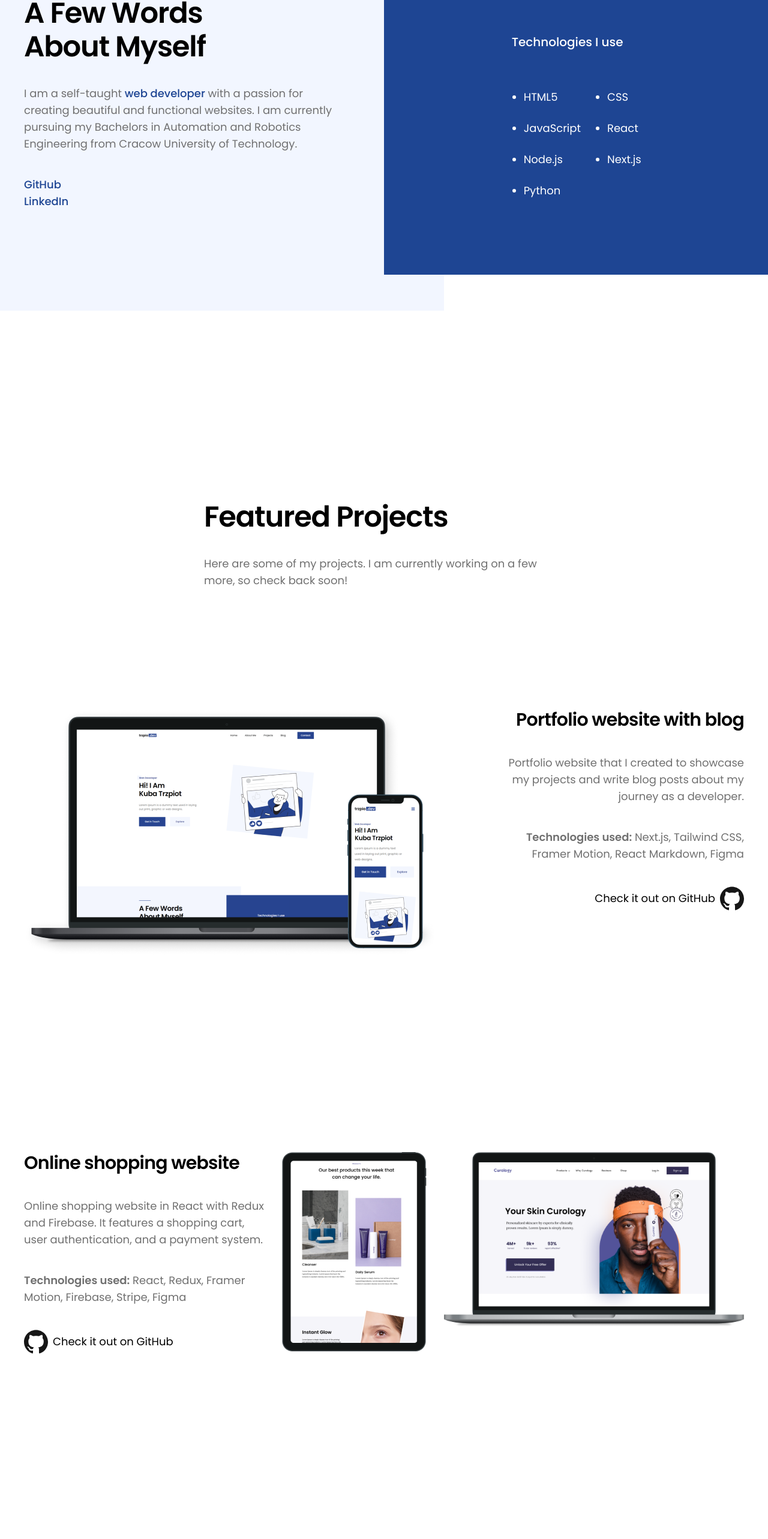
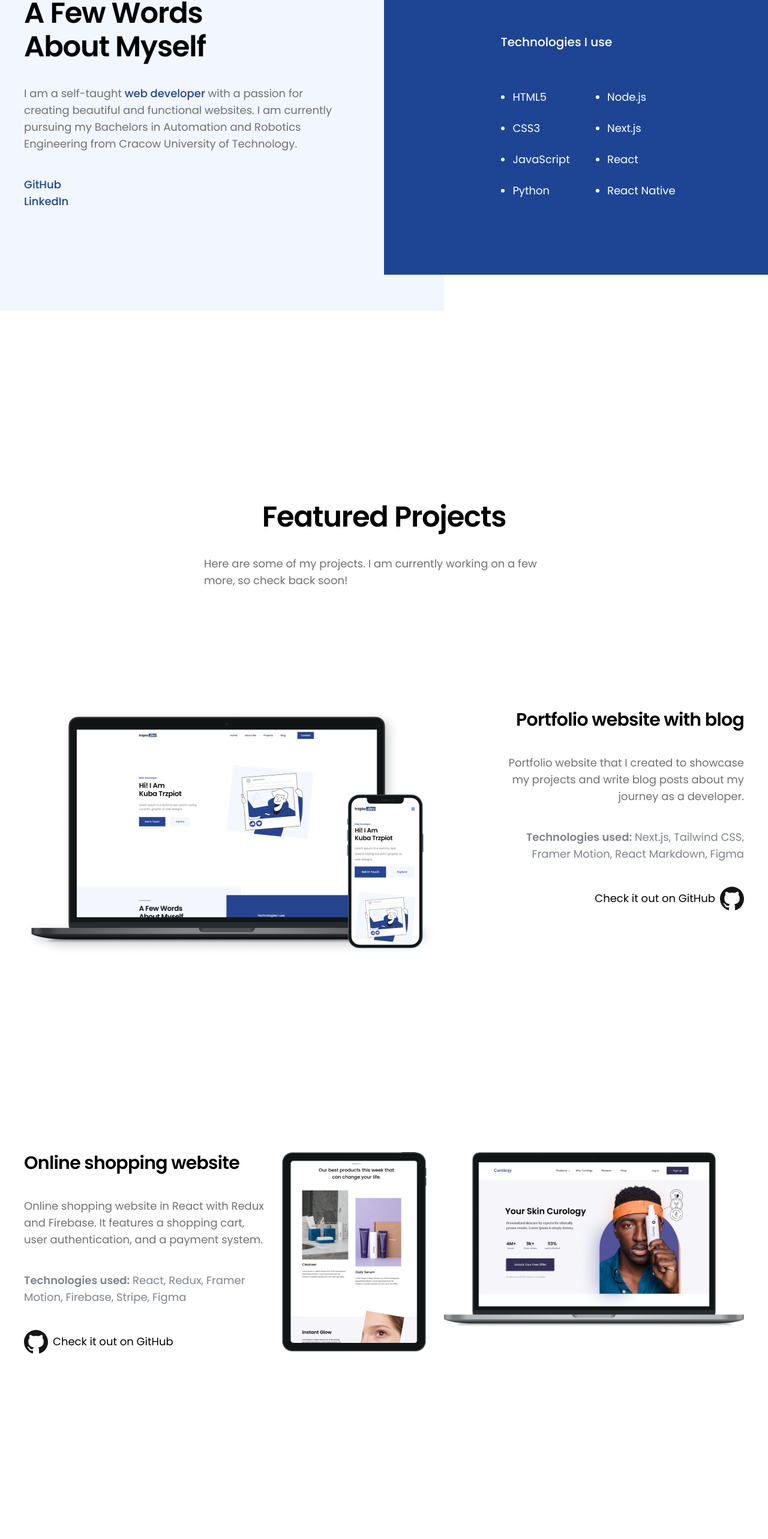
Before and after one commit to jakubtrzpiot/portfolio, a Next.js app: page / in a window 1280 px wide. Shown: the part 1206-3772 px from the top of the page at 60% size. Built offline with nearby package versions, Linux system fonts and the light colour scheme.

Commit message:
code cleanup

```diff
--- a/src/components/organisms/AboutSection.jsx
+++ b/src/components/organisms/AboutSection.jsx
@@ -1,13 +1,13 @@
 const AboutSection = () => {
   const techStack = [
     'HTML5',
-    'CSS',
+    'Node.js',
+    'CSS3',
+    'Next.js',
     'JavaScript',
     'React',
-    'Node.js',
-    'Next.js',
-
     'Python',
+    'React Native',
   ];
   return (
     <div id="about" className="section overflow-none">
--- a/src/components/organisms/ProjectsSection.jsx
+++ b/src/components/organisms/ProjectsSection.jsx
@@ -4,7 +4,7 @@ import Icon from '../atoms/Icon';
 const ProjectSection = () => {
   return (
     <div id="projects" className="section">
-      <div className="col-span-full lg:col-start-4 lg:col-span-6 mb-20 md:mb-40">
+      <div className="flex flex-col items-center col-span-full lg:col-start-4 lg:col-span-6 mb-20 md:mb-40">
         <h1 className="section__header">Featured Projects</h1>
         <p className="section__text">
           Here are some of my projects. I am currently working on a few more, so
@@ -17,7 +17,7 @@ const ProjectSection = () => {
           Portfolio website that I created to showcase my projects and write
           blog posts about my journey as a developer.
         </p>
-        <p className="section__text">
+        <p className="section__text section__tech">
           <span className="font-bold">Technologies used:</span> Next.js,
           Tailwind CSS, Framer Motion, React Markdown, Figma
         </p>
@@ -45,7 +45,7 @@ const ProjectSection = () => {
           Online shopping website in React with Redux and Firebase. It features
           a shopping cart, user authentication, and a payment system.
         </p>
-        <p className="section__text">
+        <p className="section__text section__tech">
           <span className="font-bold">Technologies used:</span> React, Redux,
           Framer Motion, Firebase, Stripe, Figma
         </p>
@@ -53,9 +53,9 @@ const ProjectSection = () => {
           href="https://github.com/jakubtrzpiot/react-curology-app"
           target="_blank"
           rel="noreferrer"
-          className="items-center md:text-lg gap-2 cursor-pointer"
+          className="items-center md:text-lg gap-2 cursor-pointer md:flex-row-reverse"
         >
-          <Icon name="github" /> Check it out on GitHub
+          Check it out on GitHub <Icon name="github" />
         </a>
       </div>
       <div className="row-start-5 col-span-full md:row-start-3 lg:col-start-8 lg:justify-self-end mb-20">
@@ -83,7 +83,7 @@ const ProjectSection = () => {
           to fetch weather data. It also uses Expo Location API to fetch users
           location.
         </p>
-        <p className="section__text">
+        <p className="section__text section__tech">
           <span className="font-bold">Technologies used:</span> React Native,
           Expo, Inline CSS, Figma, tommorow.io API, Expo Location API
         </p>
--- a/src/styles/globals.css
+++ b/src/styles/globals.css
@@ -33,7 +33,9 @@ a {
 .section__text {
   @apply text-base lg:text-lg leading-8 md:leading-9 text-disabled mb-6 lg:mb-10;
 }
-
+.section__tech {
+  @apply text-[#7e838c];
+}
 .contact__input {
   @apply outline-primary  bg-gray-50 border border-gray-300 text-sm w-full p-2.5 text-disabled;
 }
```
